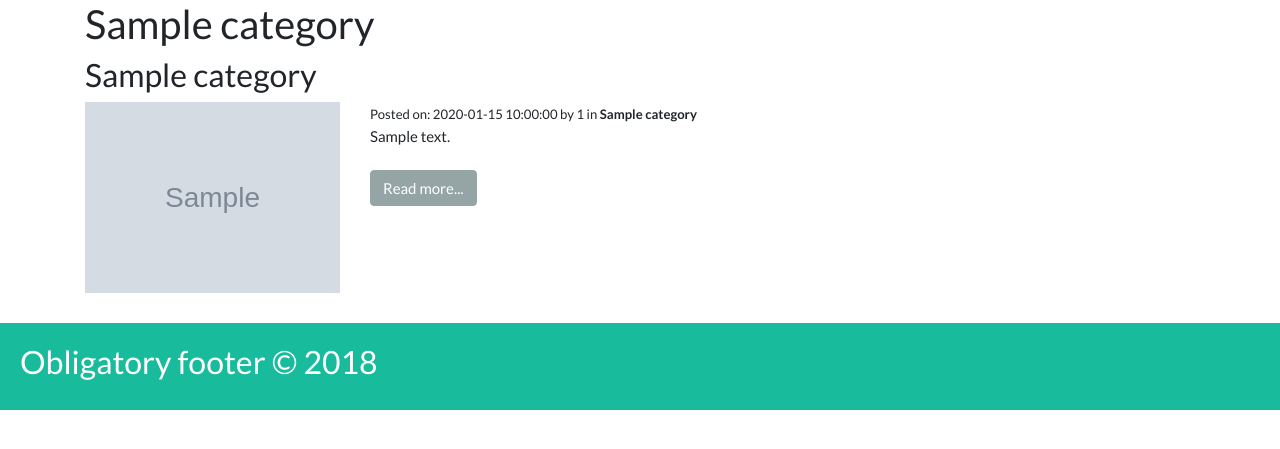
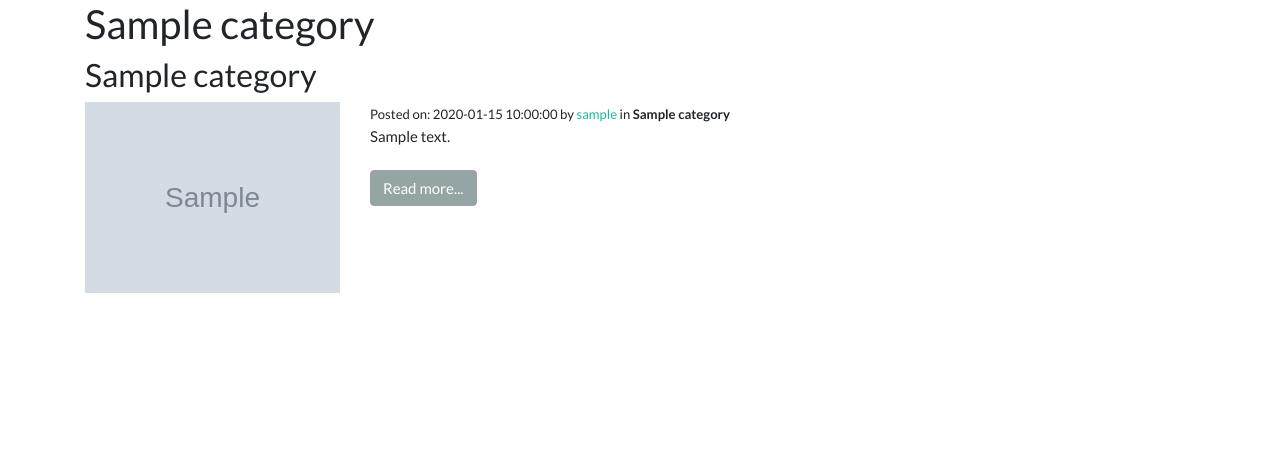
Before and after one commit to dephil29/ciblog, a CodeIgniter app: page /ciblog/index.php/categories/posts/1 in a window 1280 px wide. Shown: the part 71-520 px from the top of the page. Run offline with CodeIgniter, Linux system fonts and the light colour scheme; tables that the repository leaves empty or names only in its code hold one stand-in row (values such as "Sample post"); grey boxes marked "Sample" are stand-in pictures; some libraries are stand-ins or nearby versions.

Commit message:
got rid of footer for now, joined users to posts in post model to link username to post in post index

```diff
--- a/application/controllers/Posts.php
+++ b/application/controllers/Posts.php
@@ -4,7 +4,7 @@
       // Pagination config
       $config['base_url'] = base_url() . 'posts/index/' ;
       $config['total_rows'] = $this->db->count_all('posts');
-      $config['per_page'] = 3;
+      $config['per_page'] = 20;
       $config['uri_segment'] = 3;
       $config['attributes'] = array('class' => 'pagination-link');
 
--- a/application/models/Post_model.php
+++ b/application/models/Post_model.php
@@ -11,6 +11,7 @@
 
       if($slug === FALSE){
         $this->db->order_by('posts.id', 'DESC');
+        $this->db->join('users', 'users.id = posts.user_id');
         $this->db->join('categories', 'categories.id = posts.category_id');
         $query = $this->db->get('posts');
         return $query->result_array();
--- a/application/views/posts/index.php
+++ b/application/views/posts/index.php
@@ -6,7 +6,7 @@
       <img class="thumb" src="<?php echo site_url(); ?>assets/images/posts/<?php echo $post['post_image']; ?>" alt="">
     </div>
     <div class="col-md-9">
-      <small>Posted on: <?php echo $post['created_at']; ?> by <?php echo $post['user_id']; ?> in <strong><?php echo $post['name']; ?></strong></small>
+      <small>Posted on: <?php echo $post['created_at']; ?> by <a href="<?php echo site_url('/users/' . $post['username']); ?>"><?php echo $post['username']; ?></a> in <strong><?php echo $post['name']; ?></strong></small>
       <br>
       <?php echo word_limiter($post['body'], 50); ?>
       <br><br>
--- a/application/views/templates/footer.php
+++ b/application/views/templates/footer.php
@@ -1,7 +1,4 @@
 </div>
-  <footer>
-    <h3>Obligatory footer &copy; <?php echo date("Y"); ?></h3>
-  </footer>
 <script>
   CKEDITOR.replace('editor1');
 </script>
```
